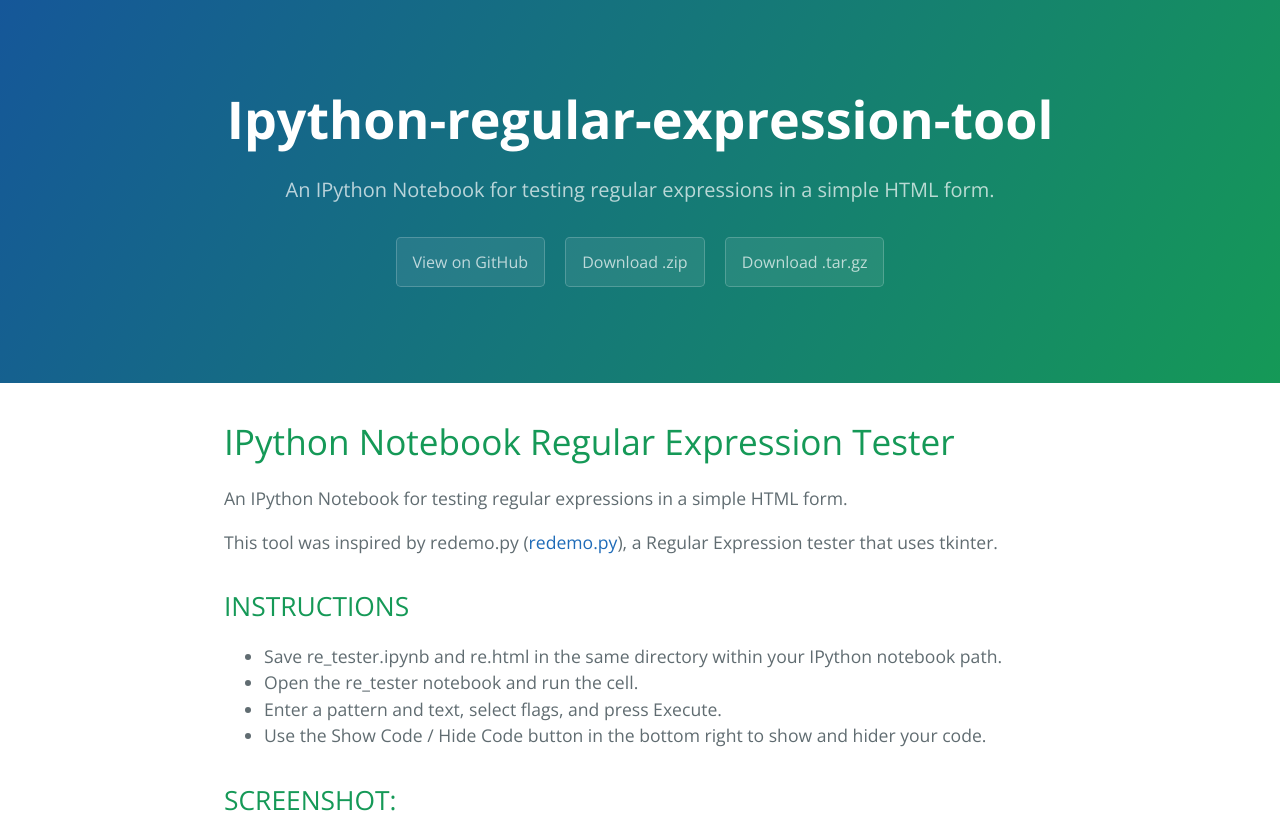
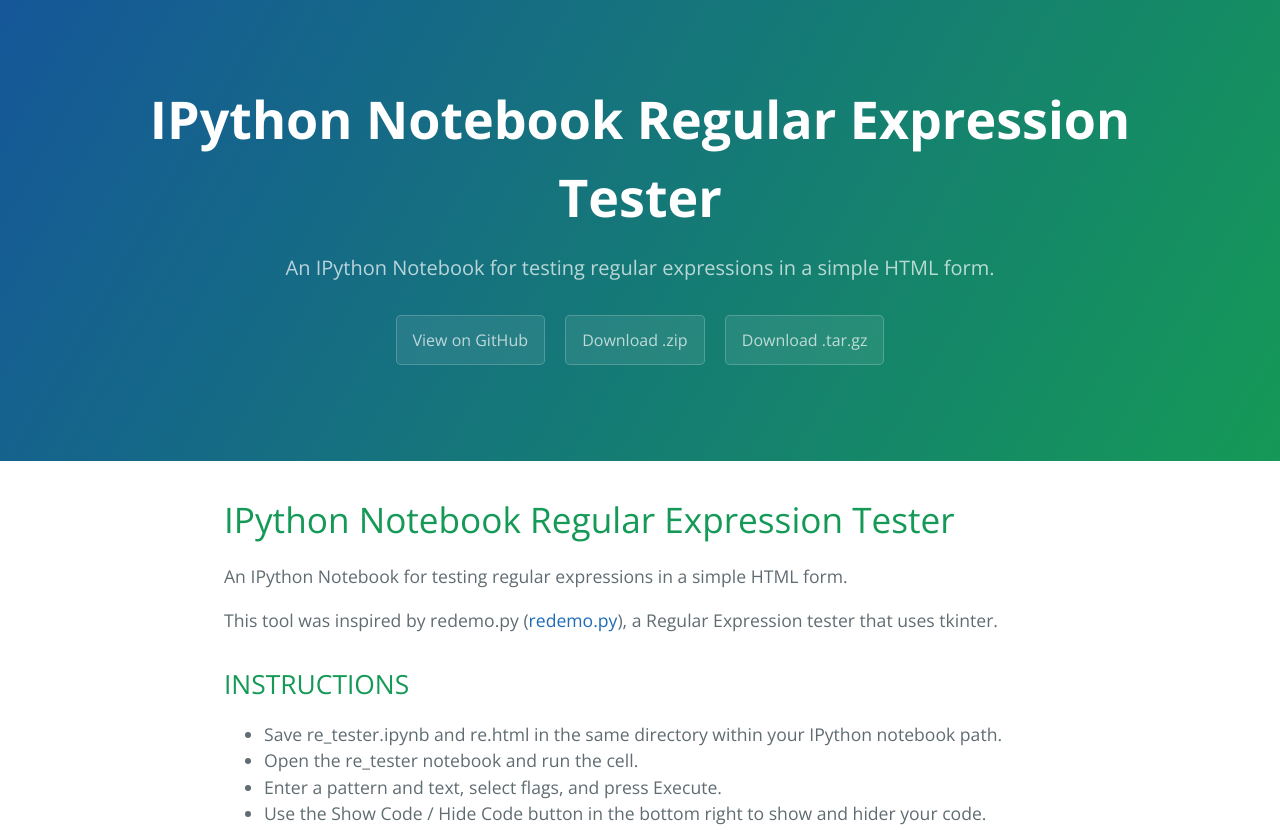
Before and after one commit to WebucatorTraining/IPython-Regular-Expression-Tool, a plain HTML site: page index.html in a window 1280 px wide. Shown: the top 830 px of the page. Drawn offline with nearby package versions, Linux system fonts and the light colour scheme.

Commit message:
Update index.html

```diff
--- a/index.html
+++ b/index.html
@@ -11,7 +11,7 @@
   </head>
   <body>
     <section class="page-header">
-      <h1 class="project-name">Ipython-regular-expression-tool</h1>
+      <h1 class="project-name">IPython Notebook Regular Expression Tester</h1>
       <h2 class="project-tagline">An IPython Notebook for testing regular expressions in a simple HTML form.</h2>
       <a href="https://github.com/WebucatorTraining/IPython-Regular-Expression-Tool" class="btn">View on GitHub</a>
       <a href="https://github.com/WebucatorTraining/IPython-Regular-Expression-Tool/zipball/master" class="btn">Download .zip</a>
```
